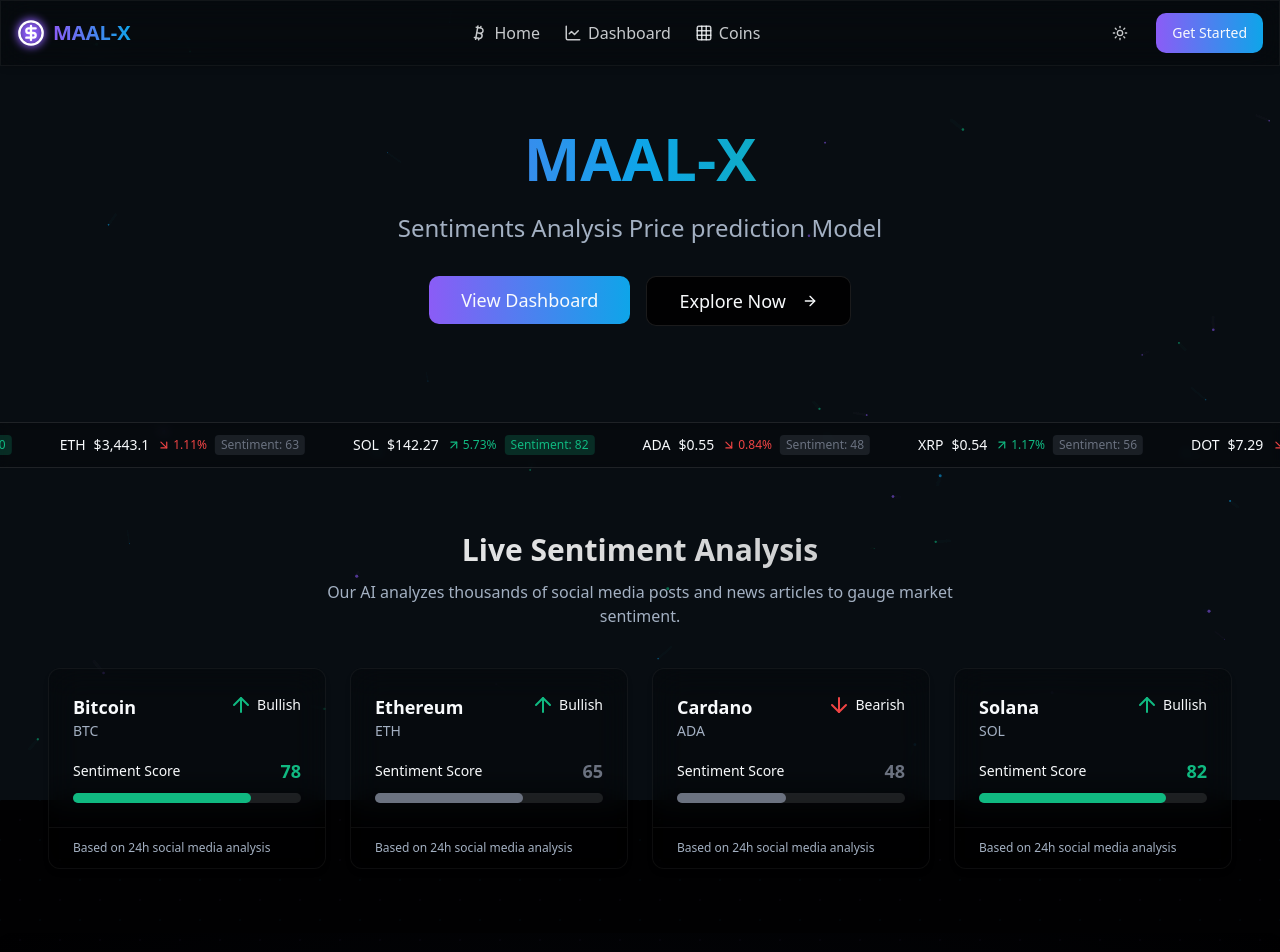
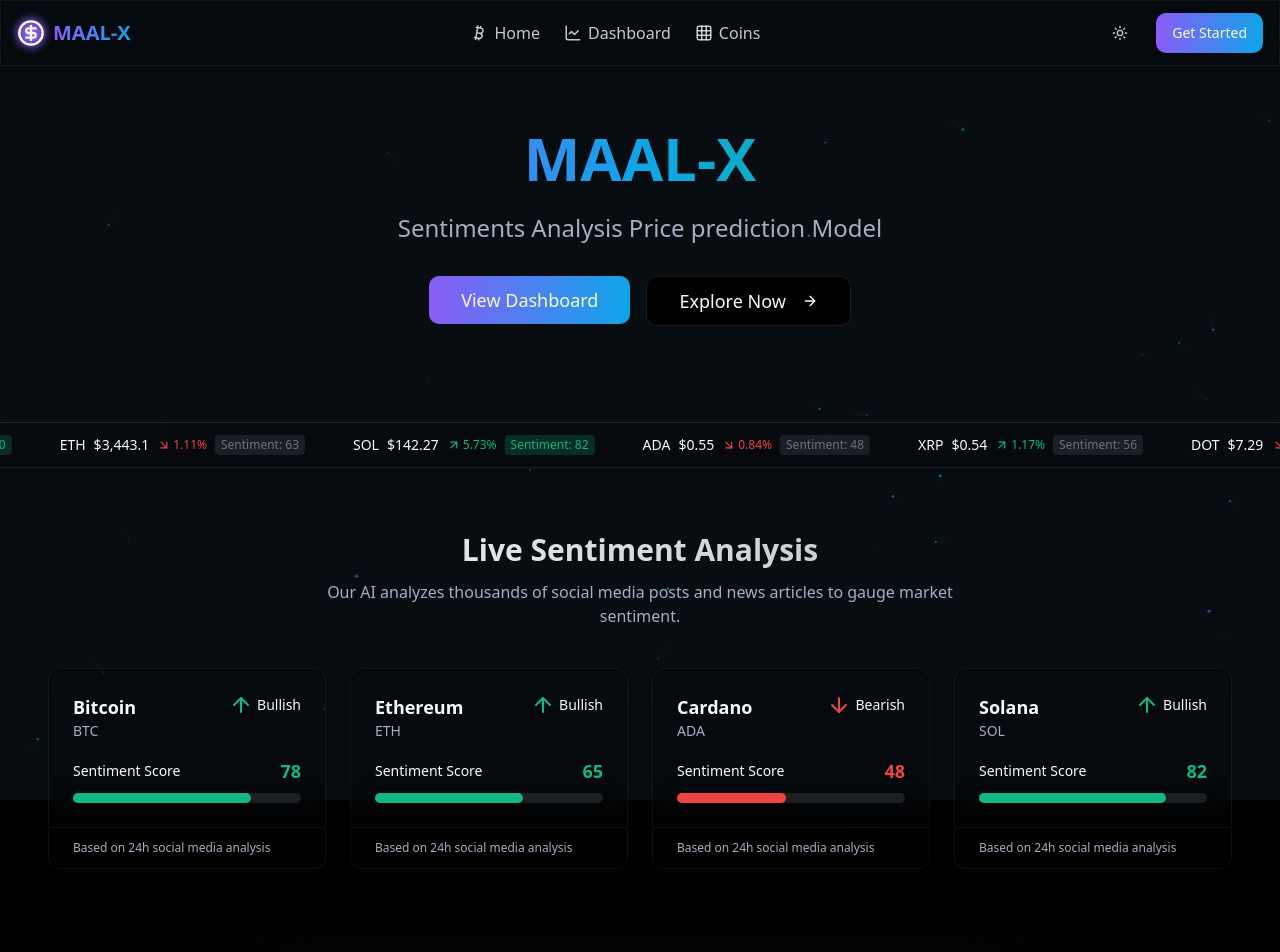
Before and after one commit to aasthachordia/crypto-pulse-nexus, a React (Vite) app: page / in a window 1280 px wide. Shown: the top 952 px of the page. Built offline with nearby package versions, Linux system fonts and the light colour scheme.

Commit message:
Fix: Neon color inconsistencies
Corrected the color scheme for neon elements to ensure consistency.

```diff
--- a/src/components/crypto/SentimentCard.tsx
+++ b/src/components/crypto/SentimentCard.tsx
@@ -18,9 +18,10 @@ const SentimentCard = ({
   prediction,
   className
 }: SentimentCardProps) => {
-  const getSentimentColor = (score: number) => {
-    if (score >= 70) return "text-crypto-positive";
-    if (score <= 30) return "text-crypto-negative";
+  const getSentimentColor = (score: number, prediction: string) => {
+    // Always use prediction color for consistency
+    if (prediction === "up") return "text-crypto-positive";
+    if (prediction === "down") return "text-crypto-negative";
     return "text-crypto-neutral";
   };
 
@@ -39,6 +40,13 @@ const SentimentCard = ({
     up: "border-crypto-positive/30 bg-crypto-positive/5",
     down: "border-crypto-negative/30 bg-crypto-negative/5",
     neutral: "border-crypto-neutral/30 bg-crypto-neutral/5",
+  };
+
+  // Get the appropriate progress bar color based on prediction
+  const getProgressBarColor = (prediction: string) => {
+    if (prediction === "up") return "bg-crypto-positive";
+    if (prediction === "down") return "bg-crypto-negative";
+    return "bg-crypto-neutral";
   };
 
   return (
@@ -63,7 +71,7 @@ const SentimentCard = ({
         <div className="mt-4">
           <div className="flex justify-between items-center mb-2">
             <span className="text-sm font-medium">Sentiment Score</span>
-            <span className={`text-lg font-bold ${getSentimentColor(sentimentScore)}`}>
+            <span className={`text-lg font-bold ${getSentimentColor(sentimentScore, prediction)}`}>
               {sentimentScore}
             </span>
           </div>
@@ -72,9 +80,7 @@ const SentimentCard = ({
             <div
               className={cn(
                 "h-2.5 rounded-full",
-                sentimentScore >= 70 ? "bg-crypto-positive" :
-                sentimentScore <= 30 ? "bg-crypto-negative" :
-                "bg-crypto-neutral"
+                getProgressBarColor(prediction)
               )}
               style={{ width: `${sentimentScore}%` }}
             ></div>
```
